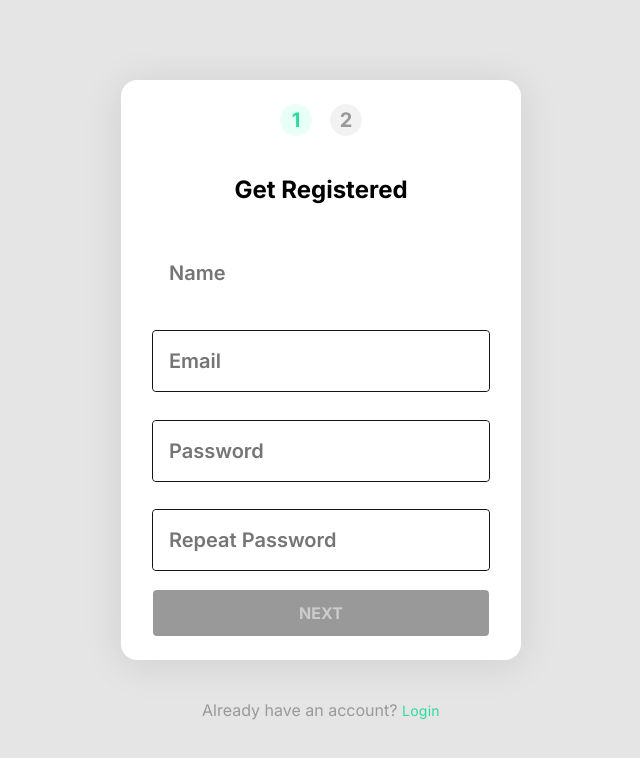
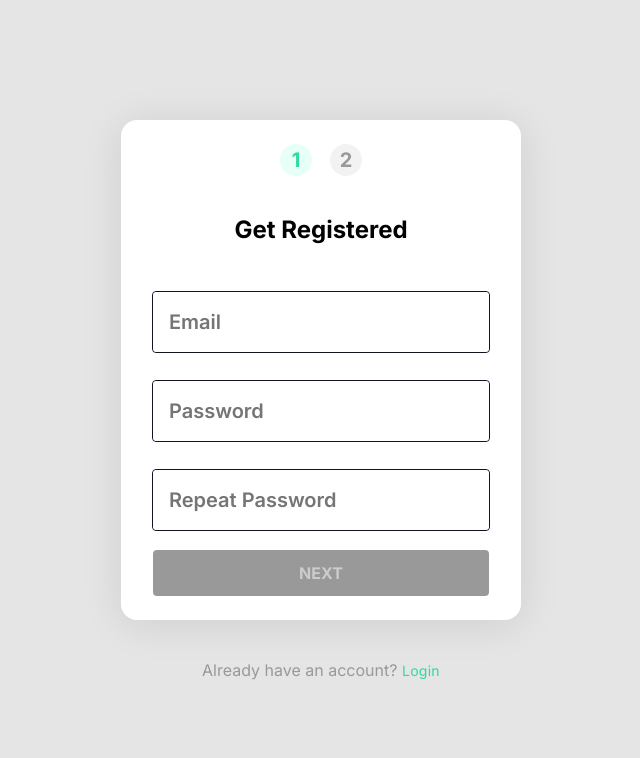
Before and after one commit to armada-ths/ac22, a React (Create React App) app: page /register in a window 1280 px wide. Shown: the top 758 px of the page, without its empty margins (319-959 px from the left). Built offline with nearby package versions, Linux system fonts and the light colour scheme; no server answers.

Commit message:
small fix

```diff
--- a/src/components/MultiStepForm/Forms/AccountForm.tsx
+++ b/src/components/MultiStepForm/Forms/AccountForm.tsx
@@ -33,11 +33,6 @@ const AccountForm: FC<Props> = ({ email, password, updateField, emailExists }) =
   return (
     <div className="form-content">
       <h2>Get Registered</h2>
-      <input
-        className="ac-input"
-        placeholder={place2}
-        onChange={(e) => updateField({ name: e.target.value })}
-      />
       {emailExists && <div style={{ color: "red", marginTop: "-6px"}}>Account with this email already exists</div>}
       <ACInput
         type="email"
```
